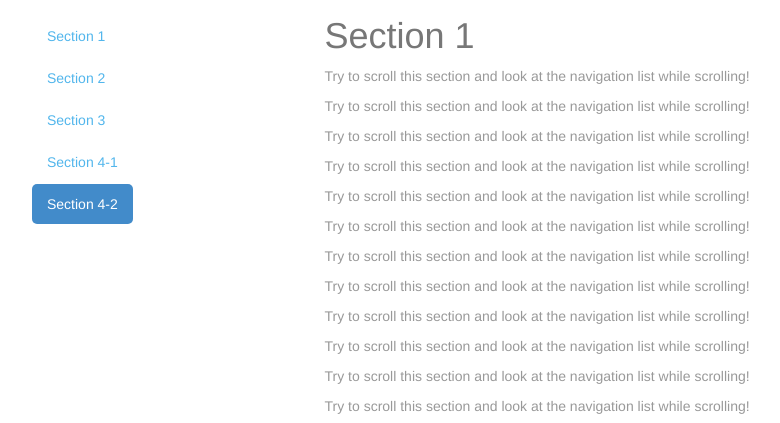
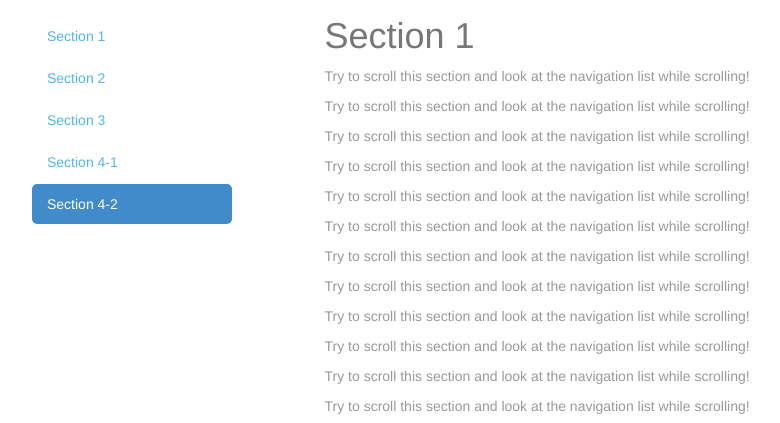
Before and after one commit to megacreep/goddess, a Django app: page /portfolio/project1/ in a window 1280 px wide. Shown: the part 84-507 px from the top of the page, without its empty margins (38-818 px from the left). Run offline with Django 3.2, Linux system fonts and the light colour scheme.

Commit message:
ADD: refine navigation box layout.
Dynamically change nav box position based on page scroll.

```diff
--- a/portfolio/static/portfolio/css/main.css
+++ b/portfolio/static/portfolio/css/main.css
@@ -810,12 +810,20 @@ textarea#message {
     }
 }
 
-ul.nav-pills {
+.nav-container {
+    width: 100%;
+    position: relative;
+}
+
+.nav-box {
     top: 100px;
     position: fixed;
+    width: 200px;
+    /*-webkit-box-shadow: 0 3px 20px 0 rgba(0,0,0,.2);*/
+    /*-moz-box-shadow: 0 3px 20px 0 rgba(0,0,0,.2);*/
+    /*box-shadow: 0 3px 20px 0 rgba(0,0,0,.4);*/
 }
 
-#project_detail {
-    padding-bottom: 100px;
-
+.nav-container > li > a {
+    padding: 15px 40px;
 }
--- a/portfolio/static/portfolio/js/main.js
+++ b/portfolio/static/portfolio/js/main.js
@@ -5,7 +5,7 @@ jQuery(function($) {
 			interval: 10000,
 			pause: false
 		});
-		$('body').scrollspy({target: '#nav_sidebar'});
+		$('body').scrollspy({target: '.nav-container'});
 	});
 
 	//Ajax contact
@@ -55,5 +55,22 @@ jQuery(function($) {
 			$portfolio.isotope({ filter: selector });
 			return false;
 		});
-	});
+	})
+
+    $(document).ready(function() {
+        var sideBar = $(".nav-box");
+        var content = $("#project_detail");
+        var projects = $("#projects_list");
+        if (sideBar) {
+            $(".nav-container").height(content.height());
+        }
+        $(document).scroll(function() {
+            $('#position').text($(document).scrollTop() + " " + projects.offset().top);
+            if (sideBar.offset().top + sideBar.height() > projects.offset().top) {
+                sideBar.css({position: 'absolute', bottom: 0, top: "auto"});
+            } else if(sideBar.offset().top - $(document).scrollTop() > 100) {
+                sideBar.removeAttr("style");
+            }
+        });
+    });
 });
--- a/portfolio/templates/portfolio/project_detail.html
+++ b/portfolio/templates/portfolio/project_detail.html
@@ -4,14 +4,16 @@
   <section id="project_detail">
     <div class="container">
       <div class="row">
-        <div id="nav_sidebar" class="col-sm-3">
-          <ul class="nav nav-pills nav-stacked">
+        <div class="col-sm-3">
+          <div class="nav-container">
+              <ul class="nav nav-pills nav-stacked nav-box">
                 <li class="active"><a href="#section1">Section 1</a></li>
                 <li><a href="#section2">Section 2</a></li>
                 <li><a href="#section3">Section 3</a></li>
                 <li><a href="#section41">Section 4-1</a></li>
                 <li><a href="#section42">Section 4-2</a></li>
               </ul>
+            </div>
         </div>
         <div id="content" class="col-sm-9">
           <section id="section1">
```
Lines whose indentation alone changed are shown as unchanged.
